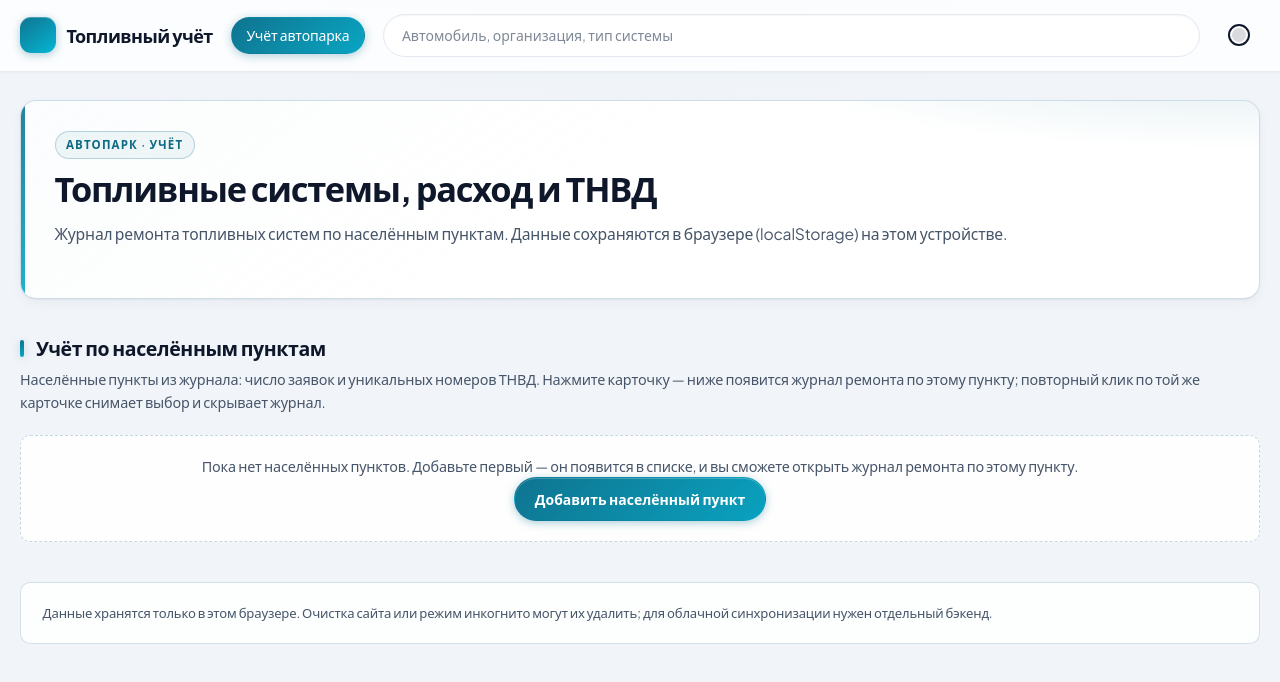
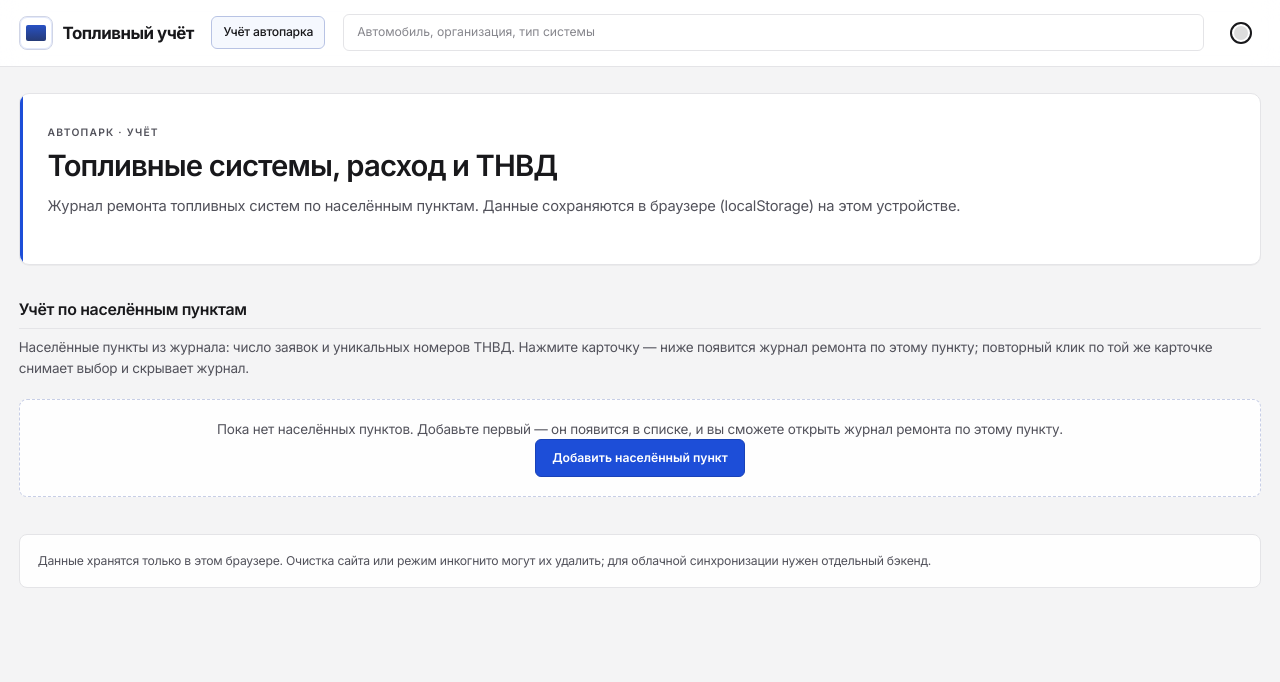
Before and after one commit to rvcelsiorrv/fueleconomics, a React (Vite) app: page / in a window 1280 px wide. Shown: the top 682 px of the page. Built offline with nearby package versions, Linux system fonts and the light colour scheme.

Commit message:
add: little big redesign

```diff
--- a/index.html
+++ b/index.html
@@ -5,7 +5,7 @@
     <link rel="preconnect" href="https://fonts.googleapis.com" />
     <link rel="preconnect" href="https://fonts.gstatic.com" crossorigin />
     <link
-      href="https://fonts.googleapis.com/css2?family=JetBrains+Mono:wght@400;500&family=Plus+Jakarta+Sans:ital,wght@0,400;0,500;0,600;0,700;1,400&display=swap"
+      href="https://fonts.googleapis.com/css2?family=Inter:wght@400;500;600;700&family=JetBrains+Mono:wght@400;500&display=swap"
       rel="stylesheet"
     />
     <link rel="icon" type="image/svg+xml" href="/favicon.svg" />
--- a/src/App.css
+++ b/src/App.css
@@ -1,20 +1,20 @@
 .shop {
-  --shop-radius: 16px;
-  --shop-radius-sm: 10px;
-  --shop-radius-xs: 8px;
+  --shop-radius: 10px;
+  --shop-radius-sm: 8px;
+  --shop-radius-xs: 6px;
   --shop-accent: var(--accent);
   --shop-accent-soft: var(--accent-bg);
-  --shop-surface: color-mix(in srgb, var(--bg-elevated) 88%, var(--border));
+  --shop-surface: color-mix(in srgb, var(--bg-elevated) 92%, var(--border));
   --shop-card: var(--bg-elevated);
   --shop-muted: var(--text);
   --shop-text: var(--text-h);
   --shop-border: var(--border);
-  --shop-shadow: var(--shadow-md);
-  --shop-shadow-hover: var(--shadow-lg);
+  --shop-shadow: var(--shadow-sm);
+  --shop-shadow-hover: var(--shadow-md);
   --shop-font: var(--sans);
   --shop-ease-out: cubic-bezier(0.22, 1, 0.36, 1);
   --shop-ease-soft: cubic-bezier(0.4, 0, 0.2, 1);
-  --shop-header-bg: color-mix(in srgb, var(--bg-elevated) 78%, transparent);
+  --shop-header-bg: color-mix(in srgb, var(--bg-elevated) 92%, transparent);
 
   font-family: var(--shop-font);
   color: var(--shop-text);
@@ -22,12 +22,7 @@
   min-height: 100%;
   box-sizing: border-box;
   background: var(--bg);
-  background-image: radial-gradient(
-    ellipse 120% 80% at 50% -30%,
-    color-mix(in srgb, var(--accent) 8%, transparent),
-    transparent 55%
-  );
-  background-attachment: fixed;
+  background-image: none;
 }
 
 @media (max-width: 768px) {
@@ -37,11 +32,7 @@
 }
 
 :root[data-theme="dark"] .shop {
-  background-image: radial-gradient(
-    ellipse 100% 60% at 50% -20%,
-    color-mix(in srgb, var(--accent) 14%, transparent),
-    transparent 50%
-  );
+  background-image: none;
 }
 
 .visually-hidden {
@@ -78,11 +69,11 @@
   top: 0;
   z-index: 50;
   background: var(--shop-header-bg);
-  backdrop-filter: blur(16px) saturate(1.15);
-  -webkit-backdrop-filter: blur(16px) saturate(1.15);
-  border-bottom: 1px solid color-mix(in srgb, var(--shop-border) 85%, transparent);
-  box-shadow: var(--shadow-xs);
-  animation: shop-fade-in 0.5s var(--shop-ease-out) 0.08s backwards;
+  backdrop-filter: blur(12px) saturate(1.05);
+  -webkit-backdrop-filter: blur(12px) saturate(1.05);
+  border-bottom: 1px solid var(--shop-border);
+  box-shadow: none;
+  animation: shop-fade-in 0.45s var(--shop-ease-out) 0.04s backwards;
 }
 
 .header__inner {
@@ -125,45 +116,49 @@
 
 .logo--static:hover .logo__mark {
   transform: none;
+}
+
+:root[data-theme="dark"] .logo--static:hover .logo__mark {
+  transform: none;
+}
+
+.logo__mark {
+  width: 34px;
+  height: 34px;
+  border-radius: 8px;
+  background: var(--shop-card);
+  border: 1px solid color-mix(in srgb, var(--shop-border) 90%, var(--shop-accent));
+  box-shadow: inset 0 0 0 1px color-mix(in srgb, var(--shop-accent) 12%, transparent);
+  position: relative;
+  transition:
+    transform 0.25s var(--shop-ease-out),
+    border-color 0.25s var(--shop-ease-out),
+    box-shadow 0.25s var(--shop-ease-out);
+}
+
+.logo__mark::after {
+  content: "";
+  position: absolute;
+  inset: 8px 6px;
+  border-radius: 2px;
+  background: linear-gradient(
+    180deg,
+    color-mix(in srgb, var(--shop-accent) 88%, var(--shop-text)) 0%,
+    color-mix(in srgb, var(--shop-accent) 45%, var(--shop-text)) 100%
+  );
+  opacity: 0.95;
+}
+
+.logo:hover .logo__mark {
+  transform: none;
+  border-color: color-mix(in srgb, var(--shop-accent) 35%, var(--shop-border));
   box-shadow:
-    0 2px 8px color-mix(in srgb, var(--shop-accent) 35%, transparent),
-    inset 0 1px 0 color-mix(in srgb, #fff 25%, transparent);
-}
-
-:root[data-theme="dark"] .logo--static:hover .logo__mark {
-  box-shadow:
-    0 2px 12px color-mix(in srgb, var(--shop-accent) 45%, transparent),
-    inset 0 1px 0 color-mix(in srgb, #fff 12%, transparent);
-}
-
-.logo__mark {
-  width: 36px;
-  height: 36px;
-  border-radius: 11px;
-  background: linear-gradient(
-    145deg,
-    var(--shop-accent) 0%,
-    var(--accent-muted) 100%
-  );
-  box-shadow:
-    0 2px 8px color-mix(in srgb, var(--shop-accent) 35%, transparent),
-    inset 0 1px 0 color-mix(in srgb, #fff 25%, transparent);
-  transition:
-    transform 0.35s var(--shop-ease-out),
-    box-shadow 0.35s var(--shop-ease-out);
-}
-
-.logo:hover .logo__mark {
-  transform: scale(1.05) rotate(-2deg);
-  box-shadow:
-    0 6px 20px color-mix(in srgb, var(--shop-accent) 38%, transparent),
-    inset 0 1px 0 color-mix(in srgb, #fff 30%, transparent);
+    inset 0 0 0 1px color-mix(in srgb, var(--shop-accent) 18%, transparent),
+    0 1px 3px color-mix(in srgb, var(--shop-text) 8%, transparent);
 }
 
 :root[data-theme="dark"] .logo__mark {
-  box-shadow:
-    0 2px 12px color-mix(in srgb, var(--shop-accent) 45%, transparent),
-    inset 0 1px 0 color-mix(in srgb, #fff 12%, transparent);
+  box-shadow: inset 0 0 0 1px color-mix(in srgb, var(--shop-accent) 16%, transparent);
 }
 
 .nav {
@@ -184,10 +179,10 @@
 .nav__link {
   color: var(--shop-muted);
   text-decoration: none;
-  font-size: 0.875rem;
+  font-size: 0.8125rem;
   font-weight: 500;
-  padding: 0.45rem 0.9rem;
-  border-radius: 999px;
+  padding: 0.4rem 0.75rem;
+  border-radius: var(--shop-radius-xs);
   border: 1px solid transparent;
   transition:
     color 0.2s var(--shop-ease-soft),
@@ -197,27 +192,23 @@
 
 .nav__link:hover {
   color: var(--shop-text);
-  background: color-mix(in srgb, var(--shop-surface) 65%, var(--shop-card));
-  border-color: color-mix(in srgb, var(--shop-border) 80%, transparent);
+  background: color-mix(in srgb, var(--shop-surface) 80%, var(--shop-card));
+  border-color: var(--shop-border);
 }
 
 .nav__link--active {
-  color: var(--shop-card);
-  background: linear-gradient(
-    135deg,
-    var(--shop-accent),
-    color-mix(in srgb, var(--accent-muted) 75%, var(--shop-accent))
-  );
-  border-color: transparent;
-  box-shadow: 0 2px 10px color-mix(in srgb, var(--shop-accent) 32%, transparent);
+  color: var(--shop-text);
+  background: color-mix(in srgb, var(--shop-accent-soft) 55%, var(--shop-card));
+  border-color: color-mix(in srgb, var(--shop-accent) 22%, var(--shop-border));
+  box-shadow: none;
 }
 
 :root[data-theme="dark"] .nav__link--active {
-  color: var(--bg);
+  color: var(--text-h);
 }
 
 :root[data-theme="dark"] .nav__link:hover {
-  background: color-mix(in srgb, var(--shop-card) 40%, transparent);
+  background: color-mix(in srgb, var(--shop-card) 55%, transparent);
 }
 
 .header__search {
@@ -227,14 +218,14 @@
 .search-input {
   width: 100%;
   box-sizing: border-box;
-  padding: 0.65rem 1rem 0.65rem 1.1rem;
-  border-radius: 999px;
+  padding: 0.55rem 0.85rem 0.55rem 0.9rem;
+  border-radius: var(--shop-radius-xs);
   border: 1px solid var(--shop-border);
   background: var(--shop-card);
   color: var(--shop-text);
   font: inherit;
-  font-size: 0.875rem;
-  box-shadow: inset 0 1px 2px rgba(15, 23, 42, 0.04);
+  font-size: 0.8125rem;
+  box-shadow: none;
   transition:
     border-color 0.2s,
     box-shadow 0.2s;
@@ -266,10 +257,10 @@
 
 .icon-btn {
   position: relative;
-  width: 42px;
-  height: 42px;
-  border: none;
-  border-radius: 999px;
+  width: 40px;
+  height: 40px;
+  border: 1px solid transparent;
+  border-radius: var(--shop-radius-xs);
   background: transparent;
   cursor: pointer;
   color: var(--shop-text);
@@ -277,11 +268,13 @@
   place-items: center;
   transition:
     background 0.2s,
-    color 0.2s;
+    color 0.2s,
+    border-color 0.2s;
 }
 
 .icon-btn:hover {
-  background: color-mix(in srgb, var(--shop-surface) 80%, var(--shop-card));
+  background: color-mix(in srgb, var(--shop-surface) 70%, var(--shop-card));
+  border-color: var(--shop-border);
 }
 
 .theme-toggle__icon {
@@ -381,48 +374,41 @@
   align-items: center;
   justify-content: center;
   gap: 0.5rem;
-  padding: 0.65rem 1.25rem;
-  border-radius: 999px;
+  padding: 0.55rem 1.1rem;
+  border-radius: var(--shop-radius-xs);
   font: inherit;
-  font-size: 0.875rem;
+  font-size: 0.8125rem;
   font-weight: 600;
   cursor: pointer;
   border: 1px solid transparent;
   text-decoration: none;
   transition:
-    background 0.2s,
-    color 0.2s,
-    border-color 0.2s,
-    transform 0.15s,
-    box-shadow 0.2s;
+    background 0.18s,
+    color 0.18s,
+    border-color 0.18s,
+    transform 0.12s,
+    box-shadow 0.18s;
 }
 
 .btn:active {
-  transform: scale(0.98);
+  transform: translateY(1px);
 }
 
 .btn--primary {
-  background: linear-gradient(
-    135deg,
-    var(--shop-accent),
-    color-mix(in srgb, var(--accent-muted) 70%, var(--shop-accent))
-  );
+  background: var(--shop-accent);
   color: #fff;
-  border-color: transparent;
-  box-shadow:
-    0 2px 8px color-mix(in srgb, var(--shop-accent) 35%, transparent),
-    inset 0 1px 0 color-mix(in srgb, #fff 22%, transparent);
+  border-color: color-mix(in srgb, var(--shop-accent) 85%, #000);
+  box-shadow: none;
 }
 
 .btn--primary:hover {
-  filter: brightness(1.05);
-  box-shadow:
-    0 4px 16px color-mix(in srgb, var(--shop-accent) 40%, transparent),
-    inset 0 1px 0 color-mix(in srgb, #fff 25%, transparent);
+  background: var(--accent-hover);
+  filter: none;
+  box-shadow: 0 1px 3px color-mix(in srgb, var(--shop-accent) 35%, transparent);
 }
 
 .btn--primary:disabled {
-  opacity: 0.48;
+  opacity: 0.45;
   cursor: not-allowed;
   filter: none;
   box-shadow: none;
@@ -434,22 +420,21 @@
 }
 
 :root[data-theme="dark"] .btn--primary {
-  color: #0b1120;
-  box-shadow:
-    0 2px 16px color-mix(in srgb, var(--shop-accent) 45%, transparent),
-    inset 0 1px 0 color-mix(in srgb, #fff 35%, transparent);
+  color: #0c0c0e;
+  box-shadow: none;
 }
 
 .btn--secondary {
   background: var(--shop-card);
   color: var(--shop-text);
   border-color: var(--shop-border);
-  box-shadow: var(--shadow-xs);
+  box-shadow: none;
 }
 
 .btn--secondary:hover {
-  border-color: color-mix(in srgb, var(--shop-accent) 35%, var(--shop-border));
-  box-shadow: var(--shadow-sm);
+  border-color: color-mix(in srgb, var(--shop-accent) 28%, var(--shop-border));
+  background: color-mix(in srgb, var(--shop-surface) 50%, var(--shop-card));
+  box-shadow: none;
 }
 
 .btn--ghost {
@@ -1212,14 +1197,14 @@
   position: fixed;
   inset: 0;
   z-index: 90;
-  background: color-mix(in srgb, #0f172a 58%, transparent);
-  backdrop-filter: blur(10px);
-  -webkit-backdrop-filter: blur(10px);
+  background: color-mix(in srgb, #18181b 52%, transparent);
+  backdrop-filter: blur(8px);
+  -webkit-backdrop-filter: blur(8px);
   display: flex;
   align-items: center;
     justify-content: center;
   padding: 1.25rem;
-  animation: shop-fade-in 0.35s var(--shop-ease-out) forwards;
+  animation: shop-fade-in 0.3s var(--shop-ease-out) forwards;
 }
 
 .modal-dialog {
@@ -1227,12 +1212,12 @@
   width: min(520px, 100%);
   max-height: min(88vh, 720px);
   overflow-y: auto;
-  border-radius: calc(var(--shop-radius) + 2px);
-  border: 1px solid color-mix(in srgb, var(--shop-border) 80%, var(--shop-accent));
+  border-radius: var(--shop-radius);
+  border: 1px solid var(--shop-border);
   background: var(--shop-card);
   box-shadow: var(--shop-shadow-hover);
-  padding: 1.65rem 1.65rem 1.45rem;
-  animation: modal-pop 0.45s var(--shop-ease-out) 0.08s backwards;
+  padding: 1.5rem 1.5rem 1.35rem;
+  animation: modal-pop 0.38s var(--shop-ease-out) 0.05s backwards;
 }
 
 .modal-dialog--worklog {
@@ -1249,16 +1234,17 @@
   position: absolute;
   top: 0.75rem;
   right: 0.75rem;
-  width: 40px;
-  height: 40px;
-  border: none;
-  border-radius: 999px;
-  background: var(--shop-surface);
+  width: 38px;
+  height: 38px;
+  border: 1px solid var(--shop-border);
+  border-radius: var(--shop-radius-xs);
+  background: var(--shop-card);
   cursor: pointer;
   color: var(--shop-text);
   transition:
     background 0.2s,
-    transform 0.15s;
+    transform 0.15s,
+    border-color 0.2s;
 }
 
 .modal-close::before,
@@ -1278,8 +1264,9 @@
 }
 
 .modal-close:hover {
-  transform: scale(1.05);
-  background: color-mix(in srgb, var(--shop-accent) 14%, var(--shop-surface));
+  transform: none;
+  background: color-mix(in srgb, var(--shop-accent-soft) 55%, var(--shop-card));
+  border-color: color-mix(in srgb, var(--shop-accent) 25%, var(--shop-border));
 }
 
 .modal-dialog__hero {
@@ -1494,30 +1481,21 @@
 
 .fuel-page__intro {
   margin-bottom: 2.35rem;
-  padding: 1.85rem clamp(1.25rem, 3vw, 2.1rem);
+  padding: 1.65rem clamp(1.15rem, 3vw, 1.85rem);
   border-radius: var(--shop-radius);
-  border: 1px solid color-mix(in srgb, var(--shop-border) 72%, var(--shop-accent) 12%);
-  background: linear-gradient(
-    145deg,
-    color-mix(in srgb, var(--shop-card) 88%, var(--shop-accent-soft)),
-    var(--shop-card) 52%,
-    var(--shop-card)
-  );
-  box-shadow: var(--shadow-sm);
+  border: 1px solid var(--shop-border);
+  background: var(--shop-card);
+  box-shadow: var(--shadow-xs);
   position: relative;
   overflow: hidden;
-  animation: fuel-section-reveal 0.6s var(--shop-ease-out) backwards;
+  animation: fuel-section-reveal 0.5s var(--shop-ease-out) backwards;
 }
 
 .fuel-page__intro::before {
   content: "";
   position: absolute;
   inset: 0;
-  background: radial-gradient(
-    ellipse 85% 100% at 100% -25%,
-    color-mix(in srgb, var(--shop-accent) 14%, transparent),
-    transparent 50%
-  );
+  background: none;
   pointer-events: none;
 }
 
@@ -1527,14 +1505,10 @@
   left: 0;
   top: 0;
   bottom: 0;
-  width: 4px;
-  border-radius: var(--shop-radius) 0 0 var(--shop-radius);
-  background: linear-gradient(
-    180deg,
-    var(--shop-accent),
-    color-mix(in srgb, var(--accent-muted) 80%, var(--shop-accent))
-  );
-  opacity: 0.9;
+  width: 3px;
+  border-radius: 0;
+  background: var(--shop-accent);
+  opacity: 1;
   pointer-events: none;
 }
 
@@ -1575,26 +1549,26 @@
   display: inline-flex;
   align-items: center;
   gap: 0.35rem;
-  font-size: 0.72rem;
+  font-size: 0.6875rem;
   font-weight: 600;
   text-transform: uppercase;
-  letter-spacing: 0.1em;
-  color: color-mix(in srgb, var(--shop-accent) 88%, var(--shop-text));
-  margin: 0 0 0.65rem;
-  padding: 0.28rem 0.65rem;
-  border-radius: 999px;
-  background: color-mix(in srgb, var(--shop-accent-soft) 75%, var(--shop-card));
-  border: 1px solid color-mix(in srgb, var(--shop-border) 55%, var(--shop-accent) 22%);
+  letter-spacing: 0.12em;
+  color: var(--shop-muted);
+  margin: 0 0 0.6rem;
+  padding: 0;
+  border-radius: 0;
+  background: none;
+  border: none;
   max-width: 100%;
   box-sizing: border-box;
 }
 
 .fuel-page__title {
-  font-size: clamp(1.55rem, 3.6vw, 2.15rem);
-  font-weight: 650;
-  letter-spacing: -0.035em;
-  line-height: 1.12;
-  margin: 0 0 0.85rem;
+  font-size: clamp(1.45rem, 3.2vw, 1.95rem);
+  font-weight: 600;
+  letter-spacing: -0.03em;
+  line-height: 1.18;
+  margin: 0 0 0.75rem;
   color: var(--shop-text);
   text-wrap: pretty;
 }
@@ -1702,30 +1676,20 @@
 .fuel-section-title {
   position: relative;
   display: block;
-  padding-left: calc(0.75rem + 4px);
-  font-size: 1.22rem;
-  font-weight: 650;
+  padding-left: 0;
+  padding-bottom: 0.5rem;
+  font-size: 1.0625rem;
+  font-weight: 600;
   letter-spacing: -0.02em;
-  line-height: 1.28;
-  margin: 0 0 0.45rem;
+  line-height: 1.3;
+  margin: 0 0 0.5rem;
   color: var(--shop-text);
   text-wrap: pretty;
+  border-bottom: 1px solid var(--shop-border);
 }
 
 .fuel-section-title::before {
-  content: "";
-  position: absolute;
-    left: 0;
-  top: 0.2em;
-  bottom: 0.2em;
-  width: 4px;
-  border-radius: 3px;
-  background: linear-gradient(
-    180deg,
-    var(--shop-accent),
-    color-mix(in srgb, var(--accent-muted) 75%, var(--shop-accent))
-  );
-  box-shadow: 0 1px 8px color-mix(in srgb, var(--shop-accent) 28%, transparent);
+  content: none;
 }
 
 .fuel-section-desc {
@@ -1885,11 +1849,11 @@
 
 .fuel-page__footer {
   margin-top: 0.25rem;
-  padding: 1.25rem 1.35rem;
+  padding: 1.1rem 1.2rem;
   border-radius: var(--shop-radius-sm);
-  border: 1px solid color-mix(in srgb, var(--shop-border) 80%, var(--shop-accent) 8%);
-  background: color-mix(in srgb, var(--shop-surface) 45%, var(--shop-card));
-  font-size: 0.82rem;
+  border: 1px solid var(--shop-border);
+  background: color-mix(in srgb, var(--shop-surface) 35%, var(--shop-card));
+  font-size: 0.8125rem;
   color: var(--shop-muted);
   line-height: 1.55;
 }
@@ -2535,41 +2499,25 @@ input[type="number"].hpfp-add-number__input::-webkit-outer-spin-button {
 .hpfp-org-card {
   position: relative;
   overflow: hidden;
-  padding: 1.15rem 1.2rem 1.05rem;
+  padding: 1.1rem 1.15rem 1rem;
   border-radius: var(--shop-radius);
-  border: 1px solid color-mix(in srgb, var(--shop-border) 88%, var(--shop-accent) 6%);
-  background: linear-gradient(
-    165deg,
-    color-mix(in srgb, var(--shop-card) 94%, var(--shop-surface)),
-    var(--shop-card)
-  );
+  border: 1px solid var(--shop-border);
+  background: var(--shop-card);
   box-shadow: var(--shadow-xs);
   transition:
-    box-shadow 0.28s var(--shop-ease-soft),
-    border-color 0.28s var(--shop-ease-soft),
-    transform 0.28s var(--shop-ease-soft);
+    box-shadow 0.22s var(--shop-ease-soft),
+    border-color 0.22s var(--shop-ease-soft),
+    transform 0.22s var(--shop-ease-soft);
 }
 
 .hpfp-org-card::before {
-  content: "";
-  position: absolute;
-  top: 0;
-  left: 0;
-    right: 0;
-  height: 2px;
-  background: linear-gradient(
-    90deg,
-    transparent,
-    color-mix(in srgb, var(--shop-accent) 55%, transparent) 35%,
-    color-mix(in srgb, var(--accent-muted) 45%, transparent) 100%
-  );
-  opacity: 0.85;
+  content: none;
 }
 
 .hpfp-org-card:hover {
-  border-color: color-mix(in srgb, var(--shop-accent) 16%, var(--shop-border));
+  border-color: color-mix(in srgb, var(--shop-accent) 22%, var(--shop-border));
   box-shadow: var(--shadow-sm);
-  transform: translateY(-2px);
+  transform: translateY(-1px);
 }
 
 .hpfp-org-card.hpfp-org-card--filter {
@@ -2591,25 +2539,19 @@ input[type="number"].hpfp-add-number__input::-webkit-outer-spin-button {
 }
 
 .hpfp-org-card--filter-active {
+  border-color: color-mix(in srgb, var(--shop-accent) 35%, var(--shop-border));
+  box-shadow: var(--shadow-sm);
+  background: color-mix(in srgb, var(--shop-accent-soft) 40%, var(--shop-card));
+  transform: none;
+}
+
+.hpfp-org-card--filter-active:hover {
   border-color: color-mix(in srgb, var(--shop-accent) 42%, var(--shop-border));
-  box-shadow:
-    var(--shadow-sm),
-    0 0 0 1px color-mix(in srgb, var(--shop-accent) 22%, transparent);
-  background: linear-gradient(
-    165deg,
-    color-mix(in srgb, var(--shop-accent-soft) 32%, var(--shop-card)),
-    var(--shop-card)
-  );
-  transform: none;
-}
-
-.hpfp-org-card--filter-active:hover {
-  border-color: color-mix(in srgb, var(--shop-accent) 50%, var(--shop-border));
   transform: translateY(-1px);
 }
 
 .hpfp-org-card--filter-active::before {
-  opacity: 1;
+  opacity: 0;
 }
 
 .repair-worklog-toolbar--filter {
@@ -3039,15 +2981,9 @@ input[type="number"].hpfp-add-number__input::-webkit-outer-spin-button {
   }
 
   .fuel-section-title {
-    font-size: 1.06rem;
-    padding-left: calc(0.62rem + 3px);
+    font-size: 1rem;
+    padding-left: 0;
     line-height: 1.32;
-  }
-
-  .fuel-section-title::before {
-    width: 3px;
-    top: 0.18em;
-    bottom: 0.18em;
   }
 
   .fuel-bars__head {
--- a/src/index.css
+++ b/src/index.css
@@ -1,35 +1,30 @@
-/* Дизайн-токены: премиальный нейтральный фон + акцент cyan/teal */
+/* Дизайн-токены: строгий нейтральный фон + акцент (корпоративный инструмент) */
 :root {
-  --text: #475569;
-  --text-h: #0f172a;
-  --bg: #f1f5f9;
+  --text: #52525b;
+  --text-h: #18181b;
+  --bg: #f4f4f5;
   --bg-elevated: #ffffff;
-  --border: #e2e8f0;
-  --border-strong: #cbd5e1;
-  --code-bg: #f8fafc;
-  --accent: #0e7490;
-  --accent-hover: #155e75;
-  --accent-muted: #06b6d4;
-  --accent-bg: rgba(14, 116, 144, 0.09);
-  --accent-border: rgba(14, 116, 144, 0.35);
-  --social-bg: rgba(241, 245, 249, 0.9);
-  --shadow-xs: 0 1px 2px rgba(15, 23, 42, 0.04);
-  --shadow-sm:
-    0 1px 2px rgba(15, 23, 42, 0.05), 0 4px 12px rgba(15, 23, 42, 0.04);
-  --shadow-md:
-    0 4px 6px -1px rgba(15, 23, 42, 0.06),
-    0 12px 32px -4px rgba(15, 23, 42, 0.08);
-  --shadow-lg:
-    0 10px 40px -10px rgba(15, 23, 42, 0.12),
-    0 24px 48px -12px rgba(15, 23, 42, 0.14);
+  --border: #e4e4e7;
+  --border-strong: #d4d4d8;
+  --code-bg: #fafafa;
+  --accent: #1d4ed8;
+  --accent-hover: #1e40af;
+  --accent-muted: #3b82f6;
+  --accent-bg: rgba(29, 78, 216, 0.08);
+  --accent-border: rgba(29, 78, 216, 0.28);
+  --social-bg: rgba(244, 244, 245, 0.92);
+  --shadow-xs: 0 1px 0 rgba(24, 24, 27, 0.04);
+  --shadow-sm: 0 1px 2px rgba(24, 24, 27, 0.05), 0 2px 8px rgba(24, 24, 27, 0.04);
+  --shadow-md: 0 4px 12px rgba(24, 24, 27, 0.06), 0 2px 4px rgba(24, 24, 27, 0.04);
+  --shadow-lg: 0 12px 40px rgba(24, 24, 27, 0.1), 0 4px 12px rgba(24, 24, 27, 0.05);
   --shadow: var(--shadow-md);
 
-  --sans: "Plus Jakarta Sans", system-ui, "Segoe UI", Roboto, sans-serif;
-  --heading: "Plus Jakarta Sans", system-ui, "Segoe UI", Roboto, sans-serif;
+  --sans: "Inter", system-ui, "Segoe UI", Roboto, sans-serif;
+  --heading: "Inter", system-ui, "Segoe UI", Roboto, sans-serif;
   --mono: "JetBrains Mono", ui-monospace, "Cascadia Code", Consolas, monospace;
 
-  font: 16px/1.5 var(--sans);
-  letter-spacing: -0.011em;
+  font: 15px/1.55 var(--sans);
+  letter-spacing: -0.015em;
   color-scheme: light;
   color: var(--text);
   background-color: var(--bg);
@@ -45,25 +40,23 @@
 
 :root[data-theme="dark"] {
   color-scheme: dark;
-  --text: #94a3b8;
-  --text-h: #f8fafc;
-  --bg: #0b1120;
-  --bg-elevated: #141c2e;
-  --border: #2d3d52;
-  --border-strong: #3d5266;
-  --code-bg: #1a2438;
-  --accent: #22d3ee;
-  --accent-hover: #67e8f9;
-  --accent-muted: #06b6d4;
-  --accent-bg: rgba(34, 211, 238, 0.12);
-  --accent-border: rgba(34, 211, 238, 0.4);
-  --social-bg: rgba(20, 28, 46, 0.85);
-  --shadow-xs: 0 1px 2px rgba(0, 0, 0, 0.25);
-  --shadow-sm: 0 2px 8px rgba(0, 0, 0, 0.2);
-  --shadow-md:
-    0 4px 12px rgba(0, 0, 0, 0.28), 0 12px 40px rgba(0, 0, 0, 0.22);
-  --shadow-lg:
-    0 16px 48px rgba(0, 0, 0, 0.35), 0 32px 64px rgba(0, 0, 0, 0.2);
+  --text: #a1a1aa;
+  --text-h: #fafafa;
+  --bg: #09090b;
+  --bg-elevated: #18181b;
+  --border: #27272a;
+  --border-strong: #3f3f46;
+  --code-bg: #27272a;
+  --accent: #60a5fa;
+  --accent-hover: #93c5fd;
+  --accent-muted: #3b82f6;
+  --accent-bg: rgba(96, 165, 250, 0.12);
+  --accent-border: rgba(96, 165, 250, 0.35);
+  --social-bg: rgba(24, 24, 27, 0.9);
+  --shadow-xs: 0 1px 0 rgba(0, 0, 0, 0.35);
+  --shadow-sm: 0 2px 8px rgba(0, 0, 0, 0.35);
+  --shadow-md: 0 8px 24px rgba(0, 0, 0, 0.45);
+  --shadow-lg: 0 20px 48px rgba(0, 0, 0, 0.55);
   --shadow: var(--shadow-md);
 }
 
@@ -98,14 +91,16 @@ h2 {
 }
 
 h1 {
-  font-size: clamp(2rem, 4.5vw, 3rem);
-  line-height: 1.1;
+  font-size: clamp(1.75rem, 4vw, 2.5rem);
+  line-height: 1.15;
+  font-weight: 600;
   margin: 1.5rem 0;
 }
 
 h2 {
-  font-size: 1.375rem;
-  line-height: 1.2;
+  font-size: 1.25rem;
+  line-height: 1.25;
+  font-weight: 600;
   margin: 0 0 0.5rem;
 }
 
```
